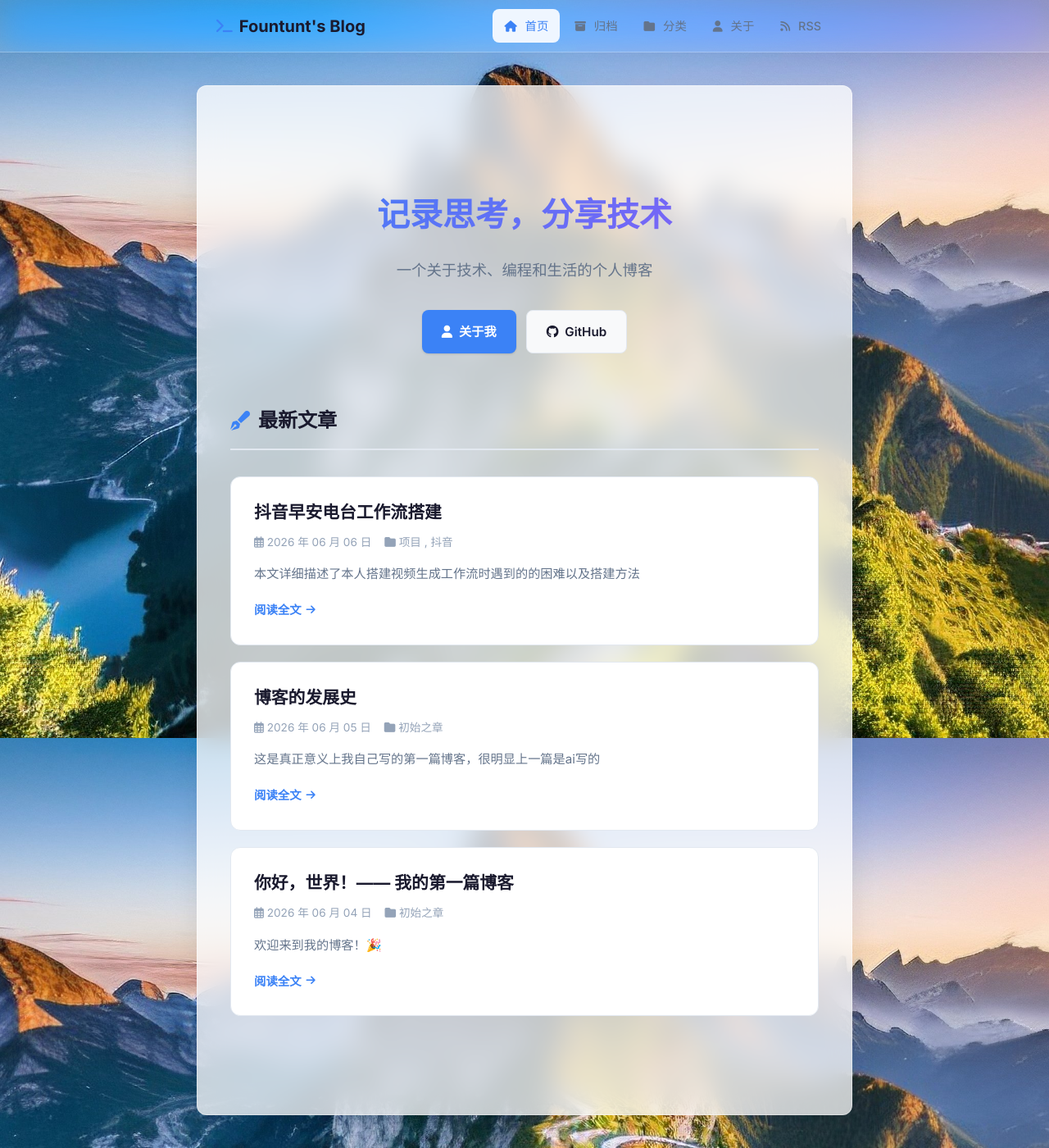
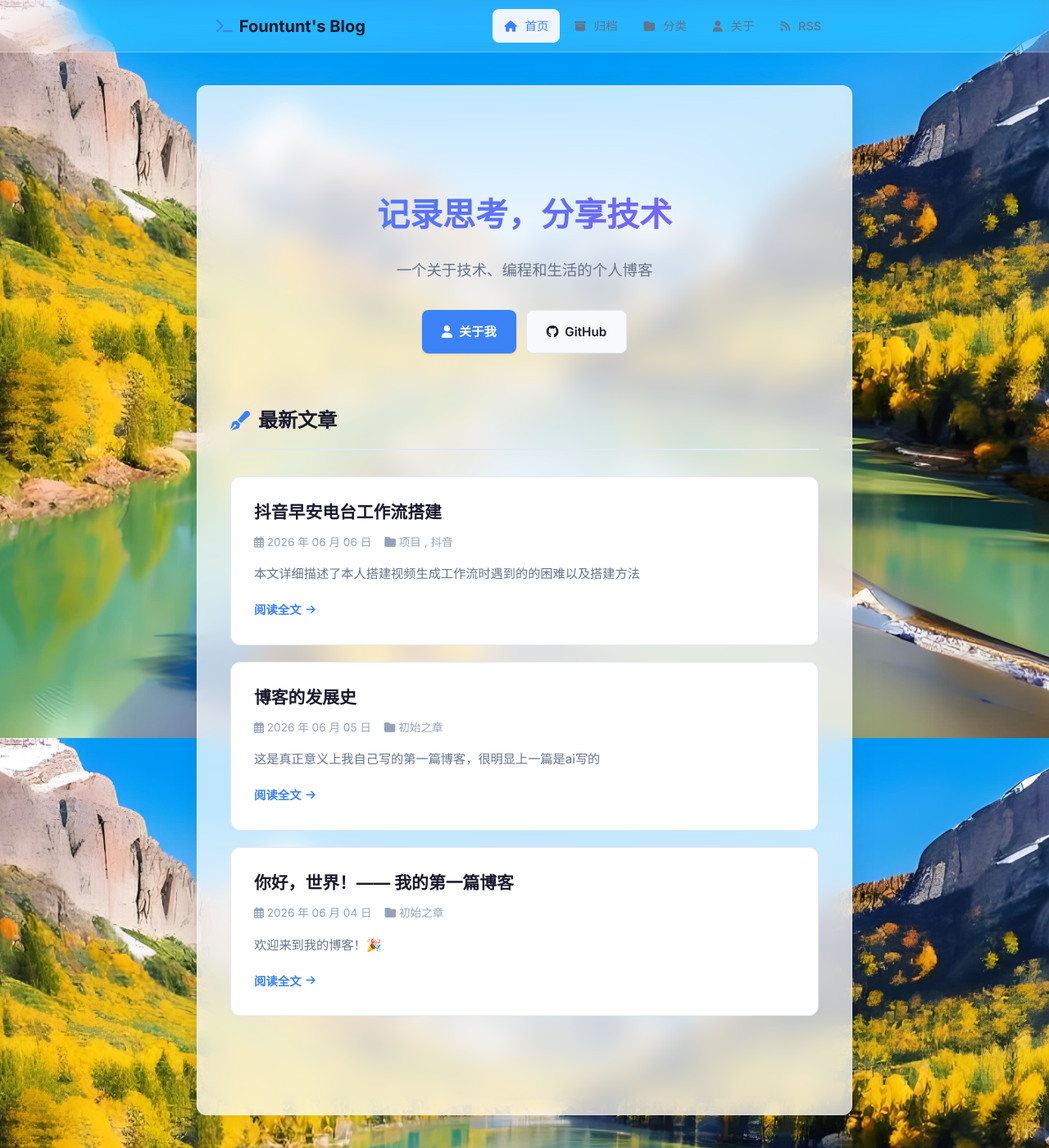
Before and after one commit to fountunt/fountunt.github.io, a Jekyll site: the page built from index.html, in a window 1280 px wide and 1400 px high. Shown: the whole window at 82% size. Built offline with Jekyll 4.4.1, drawn with Linux system fonts in a browser that asks for light colours; the list of posts is cut into pages by our own code.

Commit message:
更换背景图：1.jpg为桌面端，2.jpeg为手机端

```diff
--- a/assets/css/main.css
+++ b/assets/css/main.css
@@ -53,7 +53,7 @@ html {
 
 body {
   font-family: var(--font-sans);
-  background: url('/assets/bg.jpg') center / cover fixed no-repeat;
+  background: url('/assets/1.jpg') center / cover fixed no-repeat;
   color: var(--text-primary);
   line-height: 1.8;
   min-height: 100vh;
@@ -815,6 +815,10 @@ img {
     --radius: 10px;
   }
 
+  body {
+    background: url('/assets/2.jpeg') center / cover fixed no-repeat;
+  }
+
   .container {
     padding: 0 12px;
   }
```
Also changed, not shown: assets/1.jpg (added), assets/2.jpeg (added).
